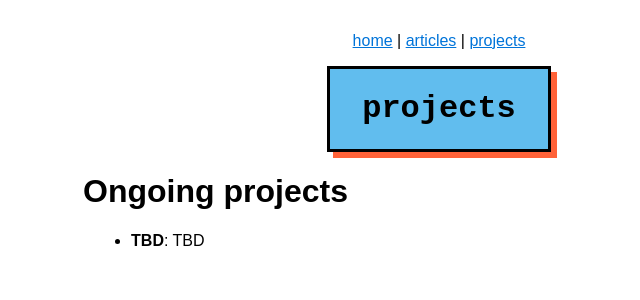
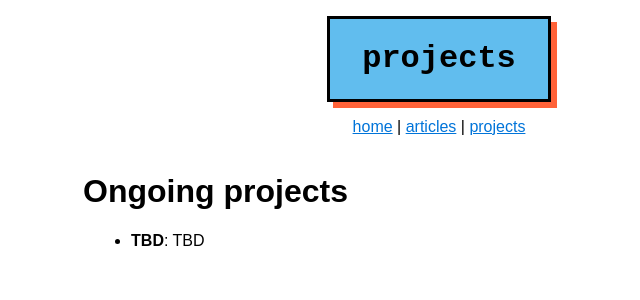
Before and after one commit to 2na3k/2na3k.github.io, a Jekyll site: the page projects/index.html, which Jekyll copies as it is, in a window 1280 px wide. Shown: the top 300 px of the page, without its empty margins (201-841 px from the left). Built offline with Jekyll 4.4.1, drawn with Linux system fonts in a browser that asks for light colours; some web fonts are replaced.

Commit message:
navbar to the right place again
nav bar

```diff
--- a/index.html
+++ b/index.html
@@ -15,7 +15,7 @@
 
     <div class="center">
       <div class="title monospace">
-        <h1>2na3k@site&gt;<span class="blink">|</span></h1>
+        <h1>2na3k@site&gt;<span class="blink"><srong>|</srong></span></h1>
       </div>
     </div>
     <div class="home-row">
--- a/projects/index.html
+++ b/projects/index.html
@@ -14,11 +14,11 @@
 <body>
   <div class="content">
     <div class="center">
+      <div class="title monospace">
+        <h1> projects </h1>
+      </div>
       <div class="nav-bar">
         <a href="https://tle2001.github.io">home</a> | <a href="https://tle2001.github.io/articles/">articles</a> | <a href="https://tle2001.github.io/projects">projects</a>
-      </div>
-      <div class="title monospace">
-        <h1> projects </h1>
       </div>
     </div>
     <h1>Ongoing projects</h1>
```
